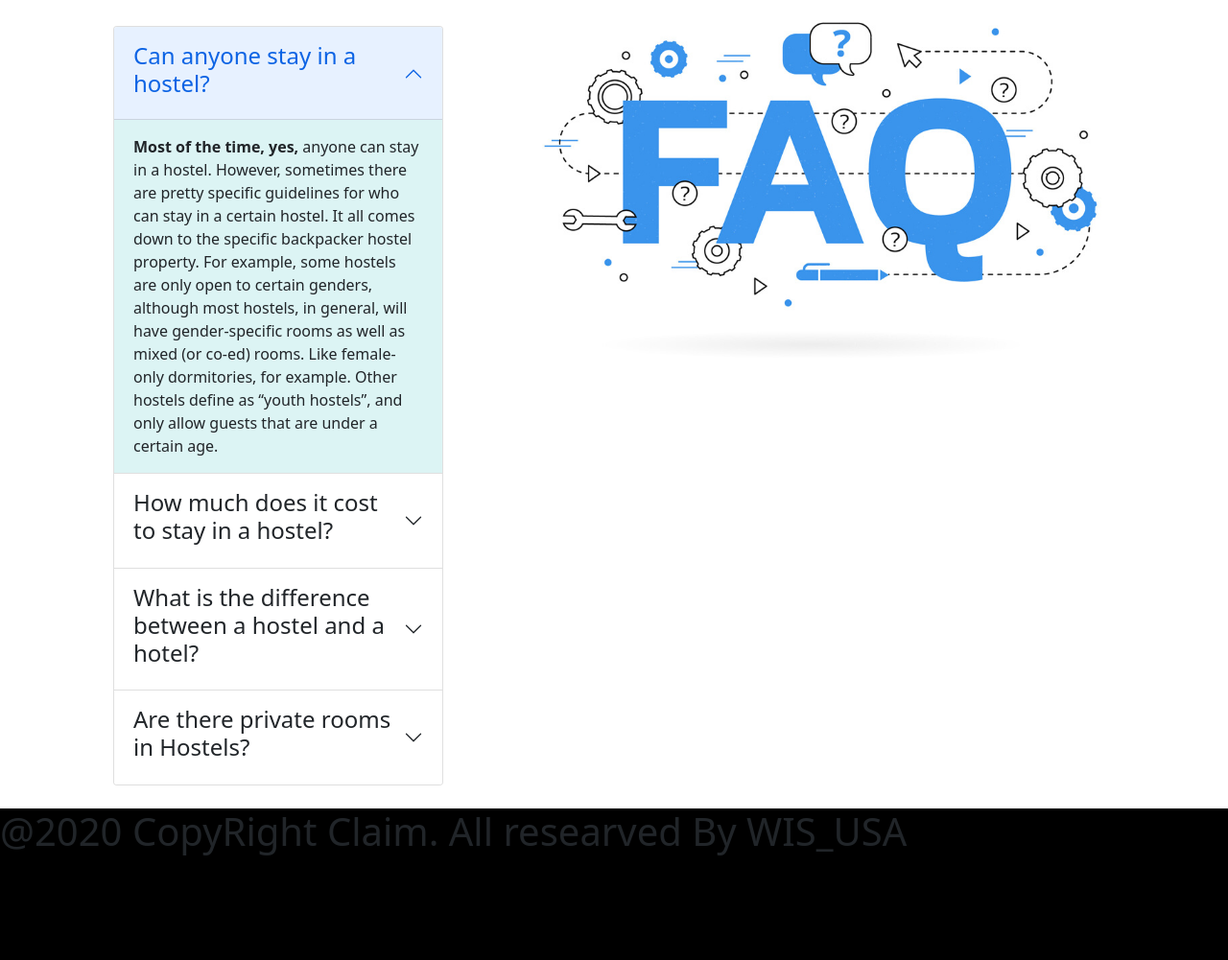
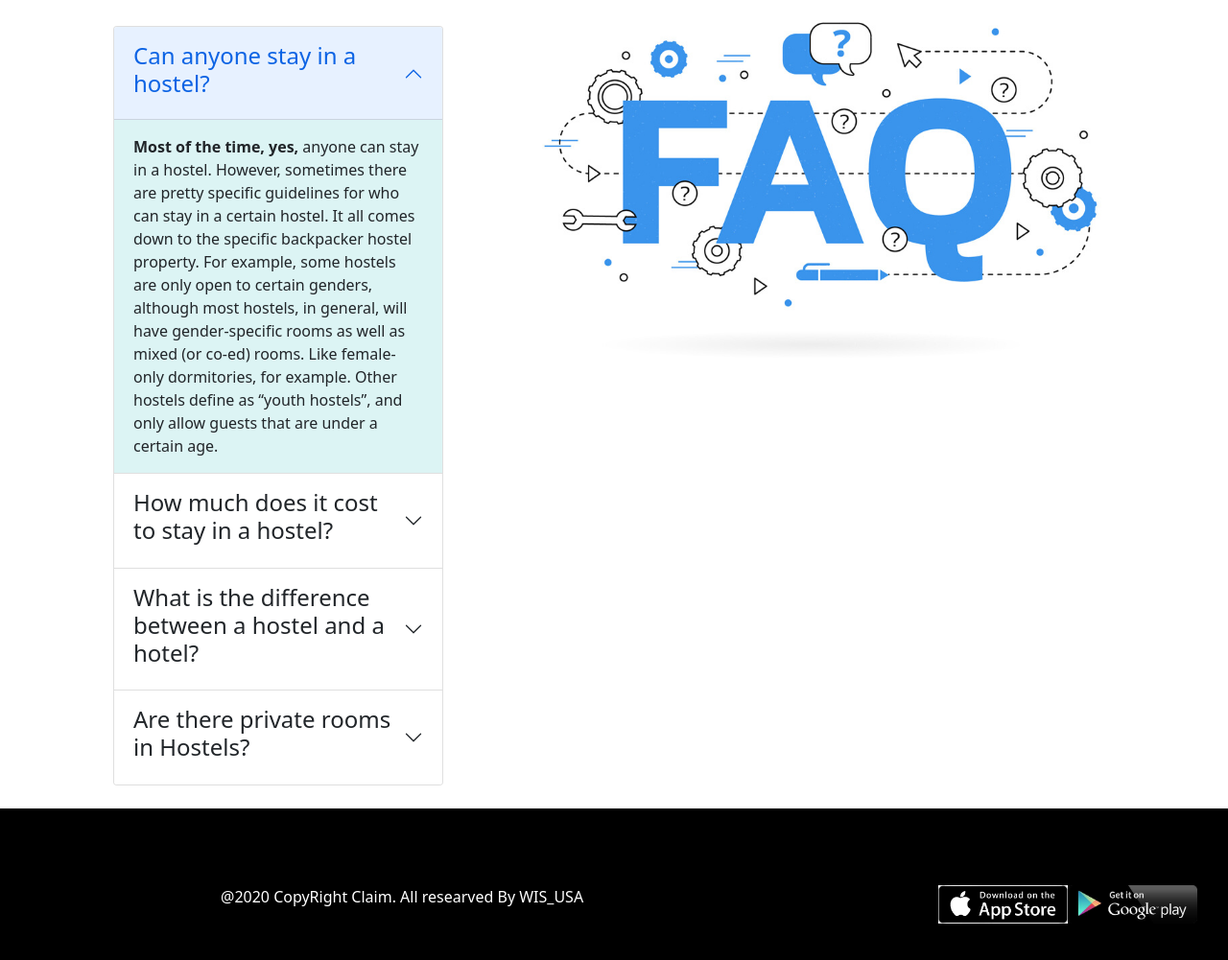
Before and after one commit to shibly24/Convention-Center, a plain HTML site: page convention.html in a window 1280 px wide. Shown: the part 1908-2909 px from the top of the page at 96% size. Drawn offline with nearby package versions, Linux system fonts and the light colour scheme.

Commit message:
first-commit

```diff
--- a/convention.html
+++ b/convention.html
@@ -372,11 +372,18 @@
 
     <!-- Footer Section -->
     <section>
-        <footer style="background-color: black; width: 100%; height: 200px;">
+        <footer class="d-flex align-items-center"
+            style="background-color: black; width: 100%; height: 200px; color: white; ">
             <div>
-                <h1>@2020 CopyRight Claim. All researved By
-                    WIS_USA
-                </h1>
+
+                <p style="padding-left: 230px;"> @2020 CopyRight Claim. All researved By
+                    WIS_USA</p>
+            </div>
+            <div class="col-6 align-items-end d-flex justify-content-lg-end gx-5">
+                <a href="#"><img style="background-color: white;" src="images/ios.png" alt="Apple Store Logo"
+                        width="135px" height="40px"></a>
+                <a href="#"> <img src="images/playsore.png" alt="Google Play Logo" width="135px" height="40px"></a>
+            </div>
             </div>
         </footer>
     </section>
```
Also changed, not shown: images/images.jfif (added), images/ios.png (added), images/playsore.png (added).
